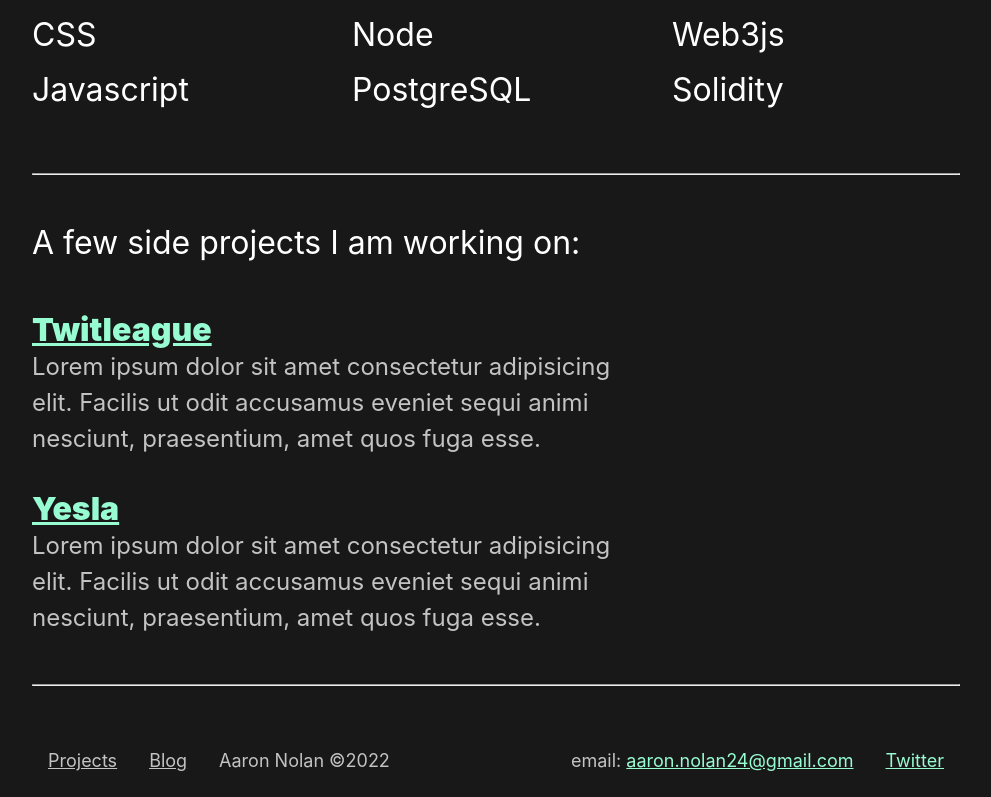
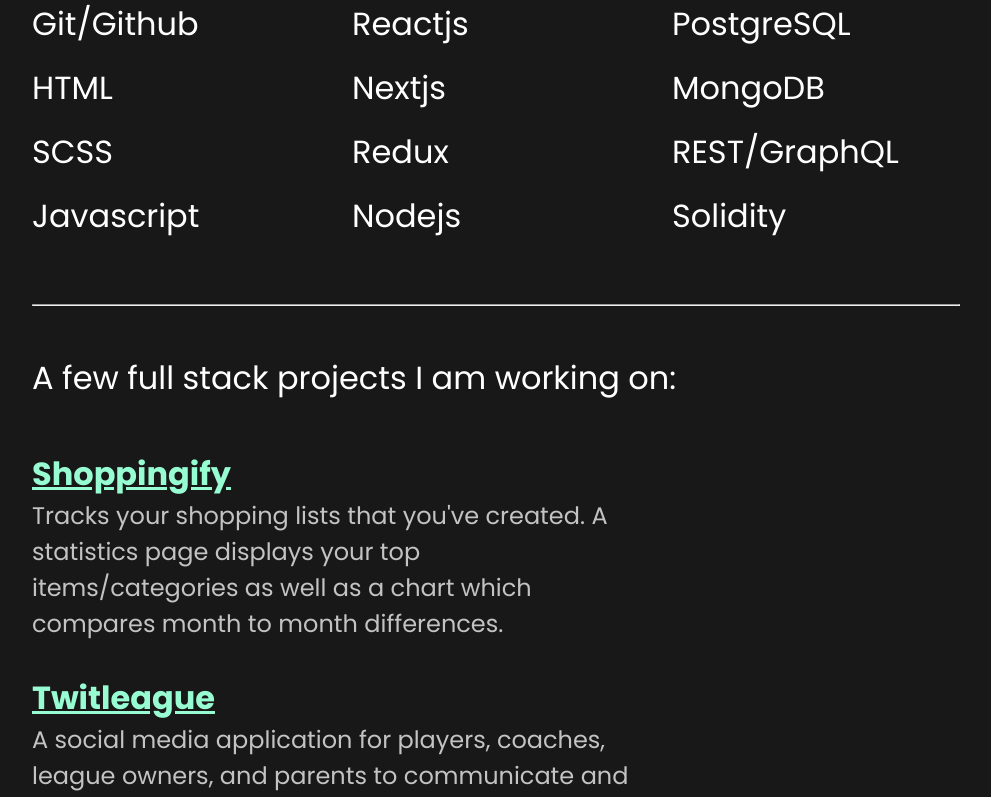
Before and after one commit to anolan23/Portfolio, a Next.js app: page / in a window 1280 px wide. Shown: the part 603-1400 px from the top of the page, without its empty margins (144-1135 px from the left). Built offline with nearby package versions, Linux system fonts and the light colour scheme.

Commit message:
update fonts. update home page projects

```diff
--- a/components/Footer.js
+++ b/components/Footer.js
@@ -39,6 +39,7 @@ function Footer() {
         <a
           className={styles['footer__contact__twitter']}
           href="https://twitter.com/anol1258"
+          target="_blank"
         >
           Twitter
         </a>
--- a/pages/_document.js
+++ b/pages/_document.js
@@ -5,6 +5,12 @@ export default class MyDocument extends Document {
     return (
       <Html>
         <Head>
+          <link rel="preconnect" href="https://fonts.googleapis.com" />
+          <link rel="preconnect" href="https://fonts.gstatic.com" crossorigin />
+          <link
+            href="https://fonts.googleapis.com/css2?family=Poppins:wght@400;500;600;700&display=swap"
+            rel="stylesheet"
+          ></link>
           <link
             href="https://fonts.googleapis.com/icon?family=Material+Icons"
             rel="stylesheet"
@@ -13,6 +19,7 @@ export default class MyDocument extends Document {
             href="https://fonts.googleapis.com/icon?family=Material+Icons+Outlined"
             rel="stylesheet"
           ></link>
+
           {/* Global Site Tag (gtag.js) - Google Analytics */}
           <script
             async
--- a/pages/index.js
+++ b/pages/index.js
@@ -13,10 +13,10 @@ export default function Home() {
       <main className={styles['home__main']}>
         <h1>Hi, I'm Aaron 👋</h1>
         <div className={`${styles['home__main__text--goal']}`}>
-          A web developer looking to join a team.
+          A full stack developer looking to complete your project deadlines
         </div>
         <Link href="/projects">
-          <a className={'link'}>See some of my past projects</a>
+          <a className={'link'}>View my projects</a>
         </Link>
         <div className={styles['home__main__text--tech']}>
           Here are the technologies I use:
@@ -24,48 +24,48 @@ export default function Home() {
         <ol className={styles['home__main__skills']}>
           <li className={styles['home__main__skills__skill']}>Git/Github</li>
           <li className={styles['home__main__skills__skill']}>HTML</li>
-          <li className={styles['home__main__skills__skill']}>CSS</li>
+          <li className={styles['home__main__skills__skill']}>SCSS</li>
           <li className={styles['home__main__skills__skill']}>Javascript</li>
-          <li className={styles['home__main__skills__skill']}>
-            React & Nextjs
-          </li>
+          <li className={styles['home__main__skills__skill']}>Reactjs</li>
+          <li className={styles['home__main__skills__skill']}>Nextjs</li>
           <li className={styles['home__main__skills__skill']}>Redux</li>
-          <li className={styles['home__main__skills__skill']}>Node</li>
+          <li className={styles['home__main__skills__skill']}>Nodejs</li>
           <li className={styles['home__main__skills__skill']}>PostgreSQL</li>
           <li className={styles['home__main__skills__skill']}>MongoDB</li>
-          <li className={styles['home__main__skills__skill']}>GraphQL</li>
-          <li className={styles['home__main__skills__skill']}>Web3js</li>
+          <li className={styles['home__main__skills__skill']}>REST/GraphQL</li>
           <li className={styles['home__main__skills__skill']}>Solidity</li>
         </ol>
         <hr className={styles['home__hr']} />
         <div className={styles['home__main__text--sides']}>
-          A few side projects I am working on:
+          A few full stack projects I am working on:
         </div>
         <div className={styles['home__main__projects']}>
           <div className={styles['home__main__projects__project']}>
             <a
+              className={`${styles['home__main__projects__project__title']} link`}
+              href="https://shoppingify-aaron.herokuapp.com/dashboard"
+              target="_blank"
+            >
+              Shoppingify
+            </a>
+            <p className={styles['home__main__projects__project__text']}>
+              Tracks your shopping lists that you've created. A statistics page
+              displays your top items/categories as well as a chart which
+              compares month to month differences.
+            </p>
+          </div>
+          <div className={styles['home__main__projects__project']}>
+            <a
+              className={`${styles['home__main__projects__project__title']} link`}
               href="https://twitleague-next-js.vercel.app"
-              className={`${styles['home__main__projects__project__title']} link`}
+              target="_blank"
             >
               Twitleague
             </a>
             <p className={styles['home__main__projects__project__text']}>
-              Lorem ipsum dolor sit amet consectetur adipisicing elit. Facilis
-              ut odit accusamus eveniet sequi animi nesciunt, praesentium, amet
-              quos fuga esse.
-            </p>
-          </div>
-          <div className={styles['home__main__projects__project']}>
-            <a
-              href="https://yesla.vercel.app"
-              className={`${styles['home__main__projects__project__title']} link`}
-            >
-              Yesla
-            </a>
-            <p className={styles['home__main__projects__project__text']}>
-              Lorem ipsum dolor sit amet consectetur adipisicing elit. Facilis
-              ut odit accusamus eveniet sequi animi nesciunt, praesentium, amet
-              quos fuga esse.
+              A social media application for players, coaches, league owners,
+              and parents to communicate and organize their youth sports
+              leagues.
             </p>
           </div>
         </div>
--- a/sass/base/_typography.scss
+++ b/sass/base/_typography.scss
@@ -1,6 +1,6 @@
 body {
-  font-family: -apple-system, BlinkMacSystemFont, 'Segoe UI', Roboto, Helvetica,
-    Arial, sans-serif;
+  font-family: Poppins, -apple-system, BlinkMacSystemFont, 'Segoe UI', Roboto,
+    Helvetica, Arial, sans-serif;
   font-weight: 00;
   font-size: 3.2rem;
   color: var(--color-text-primary);
```
